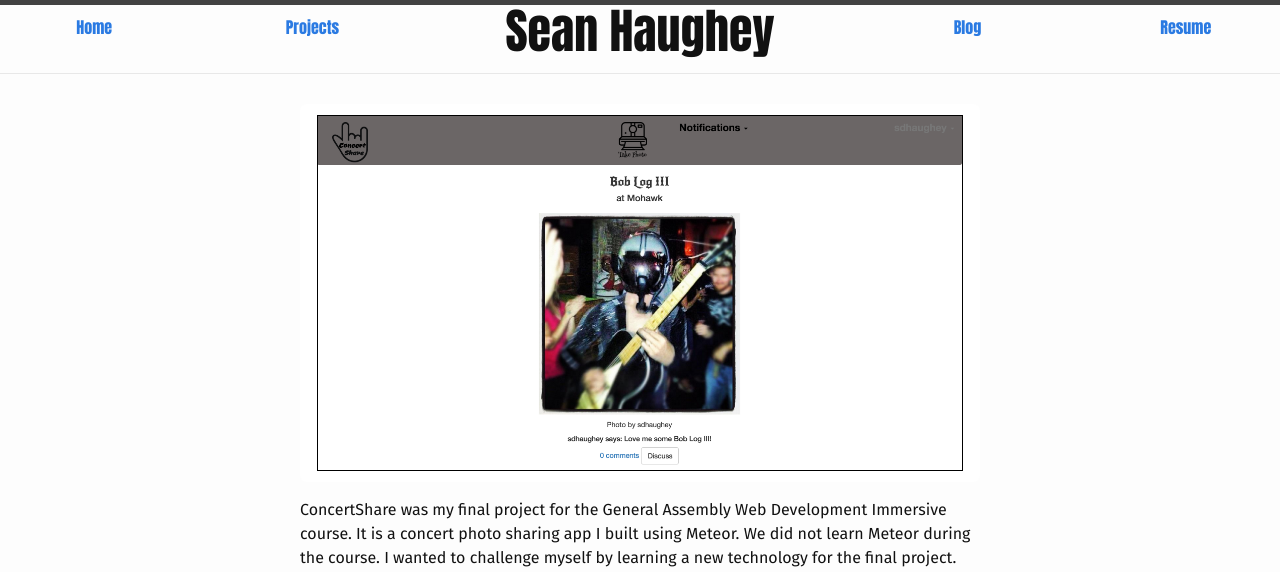
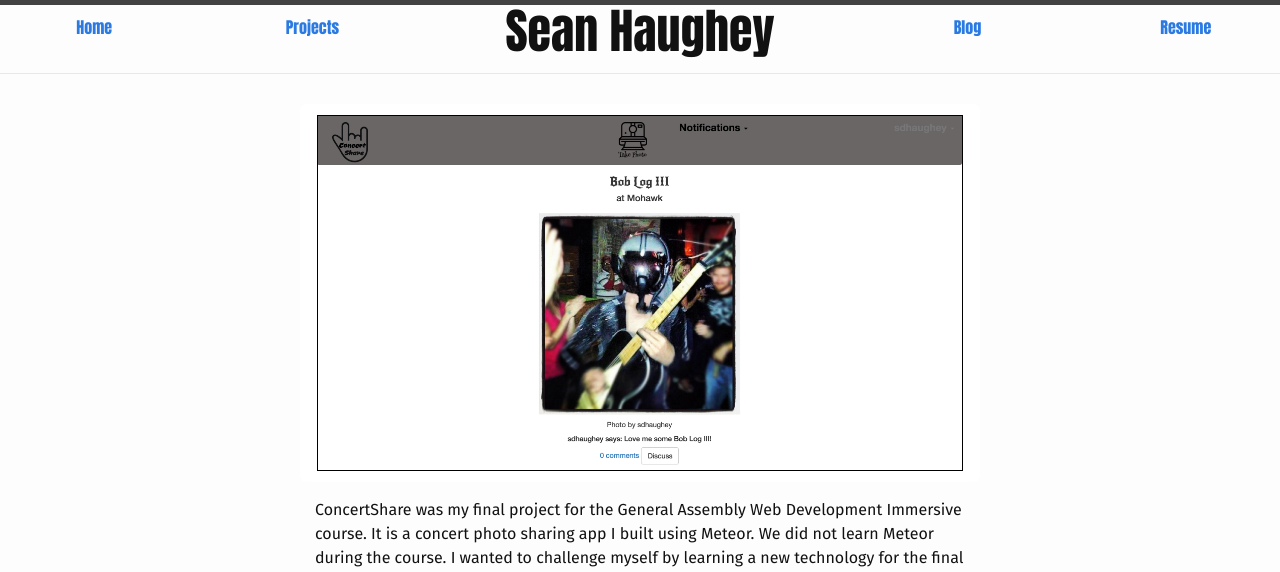
Before and after one commit to seanhaughey/sean_haughey, a Jekyll site: the page built from projects.md, in a window 1280 px wide. Shown: the top 572 px of the page. Built offline with Jekyll 4.4.1, drawn with Linux system fonts in a browser that asks for light colours; nearby versions of some CDN libraries; library files that are not in the unit come from our copies.

Commit message:
fixed positioning of text on project page

```diff
--- a/css/main.scss
+++ b/css/main.scss
@@ -159,6 +159,10 @@ header {
   font-size: 28px;
 }
 
+.project-desc {
+  margin-left: 15px;
+}
+
 .tracks {
   margin-bottom: -3em;
 }
--- a/projects.md
+++ b/projects.md
@@ -61,7 +61,9 @@ permalink: /projects/
  <div class="row">
 	<span class="text-spacer col-xs-12 col-sm-12 col-md-12"></span>
 </div>
+<section class="project-desc">
 ConcertShare was my final project for the General Assembly Web Development Immersive course. It is a concert photo sharing app I built using Meteor. We did not learn Meteor during the course. I wanted to challenge myself by learning a new technology for the final project.
+</section>
 <div class="row">
 	<span class="screenshot-spacer col-xs-12 col-sm-12 col-md-12"></span>
 </div>
@@ -124,7 +126,9 @@ ConcertShare was my final project for the General Assembly Web Development Immer
 <div class="row">
 	<span class="text-spacer col-xs-12 col-sm-12 col-md-12"></span>
 </div>
+<section class="project-desc">
 Scarf was a team project created with three of of my WDI classmates. It is a website for sharing recipes. It was built using Ruby on Rails, BCrypt, PostgreSQL, Bootstrap and AWS.
+</section>
 <div class="row">
 	<span class="screenshot-spacer col-xs-12 col-sm-12 col-md-12"></span>
 </div>
@@ -187,7 +191,9 @@ Scarf was a team project created with three of of my WDI classmates. It is a web
 <div class="row">
 	<span class="text-spacer col-xs-12 col-sm-12 col-md-12"></span>
 </div>
+<section class="project-desc">
 GuestAdvisor was a team project created with three of my WDI classmates. It is a website for hotel associates to rate guests. It was built using NodeJS, ExpressJS and MongoDB. It also uses AJAX to show the most recent review submitted.
+</section>
 <div class="row">
 	<span class="screenshot-spacer col-xs-12 col-sm-12 col-md-12"></span>
 </div>
@@ -250,4 +256,6 @@ GuestAdvisor was a team project created with three of my WDI classmates. It is a
 <div class="row">
 	<span class="text-spacer col-xs-12 col-sm-12 col-md-12"></span>
 </div>
+<section class="project-desc">
 This was my first project for the WDI class created after one week of JavaScript training. It is a simple tic-tac-toe game built with JavaScript, jQuery, HTML, CSS and Bootstrap. I chose a War Games theme to keep it fun!
+</section>
```
